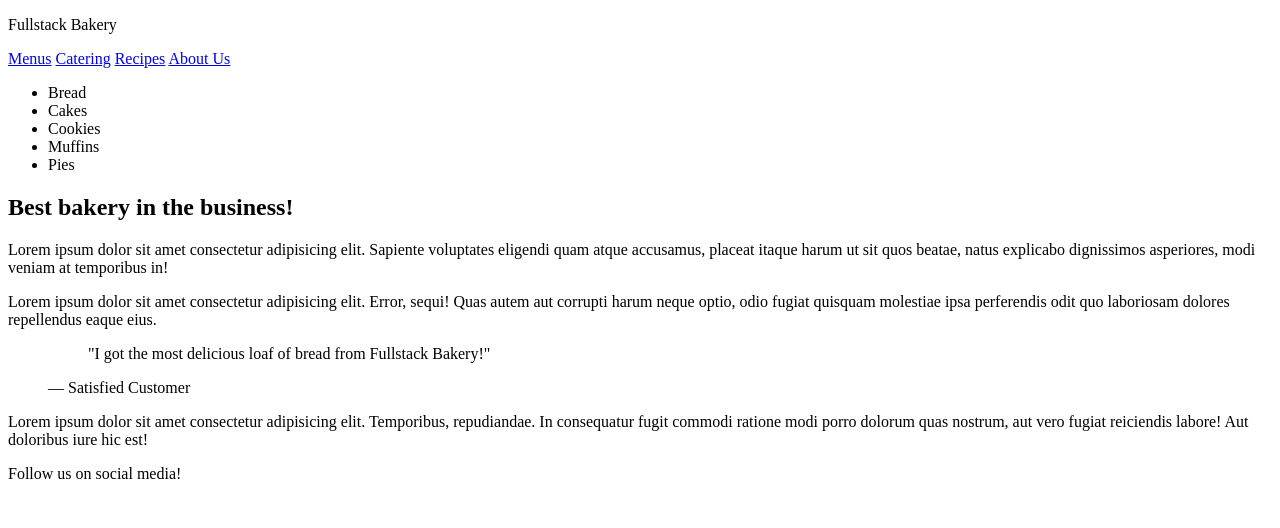
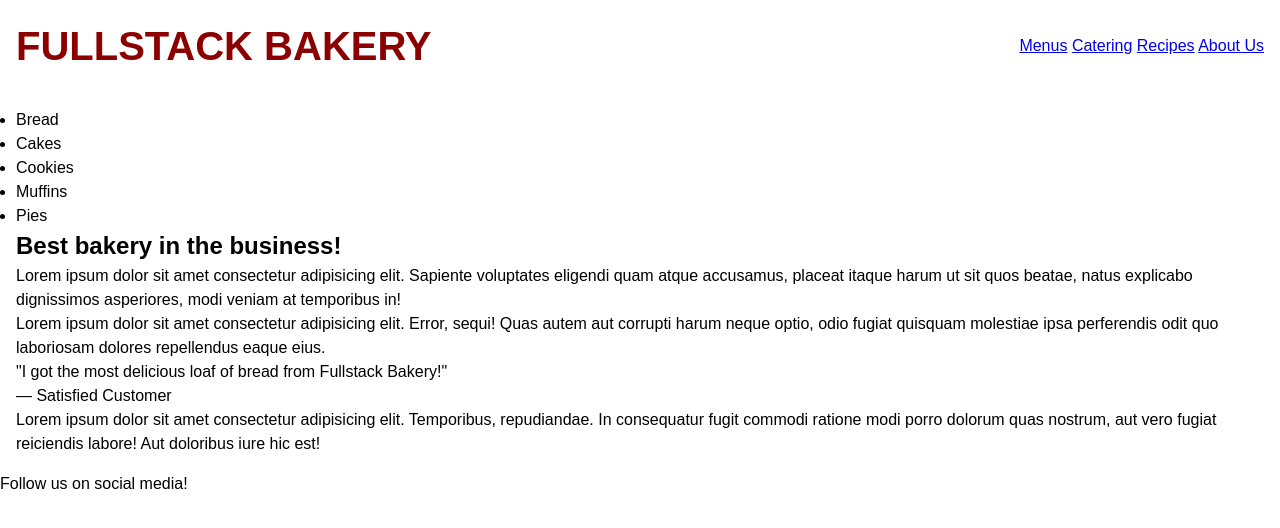
Before and after one commit to ashashlin/Unit1.FullstackBakery, a plain HTML site: page index.html in a window 1280 px wide. Drawn offline with Linux system fonts and the light colour scheme.

Commit message:
reset css, display flex to header

```diff
--- /dev/null
+++ b/index.css
@@ -0,0 +1,89 @@
+/*  RESET  */
+*,
+*::before,
+*::after {
+  box-sizing: border-box;
+}
+
+* {
+  padding: 0;
+  margin: 0;
+}
+
+@media (prefers-reduced-motion: no-preference) {
+  html {
+    interpolate-size: allow-keywords;
+  }
+}
+
+body {
+  line-height: 1.5;
+  -webkit-font-smoothing: antialiased;
+}
+
+img,
+picture,
+video,
+canvas,
+svg {
+  display: block;
+  max-width: 100%;
+}
+
+input,
+button,
+textarea,
+select {
+  font: inherit;
+}
+
+p,
+h1,
+h2,
+h3,
+h4,
+h5,
+h6 {
+  overflow-wrap: break-word;
+}
+
+p {
+  text-wrap: pretty;
+}
+h1,
+h2,
+h3,
+h4,
+h5,
+h6 {
+  text-wrap: balance;
+}
+
+#root,
+#__next {
+  isolation: isolate;
+}
+
+/* ======================= */
+
+body {
+  font-family: Arial, Helvetica, sans-serif;
+}
+
+header,
+main {
+  padding: 1rem;
+}
+
+header {
+  display: flex;
+  justify-content: space-between;
+  align-items: center;
+}
+
+.brand {
+  font-weight: 700;
+  font-size: 2.5rem;
+  text-transform: uppercase;
+  color: darkred;
+}
--- a/index.html
+++ b/index.html
@@ -2,6 +2,8 @@
 <html lang="en">
   <head>
     <title>Fullstack Bakery</title>
+
+    <link rel="stylesheet" href="index.css" />
   </head>
   <body>
     <header>
```
